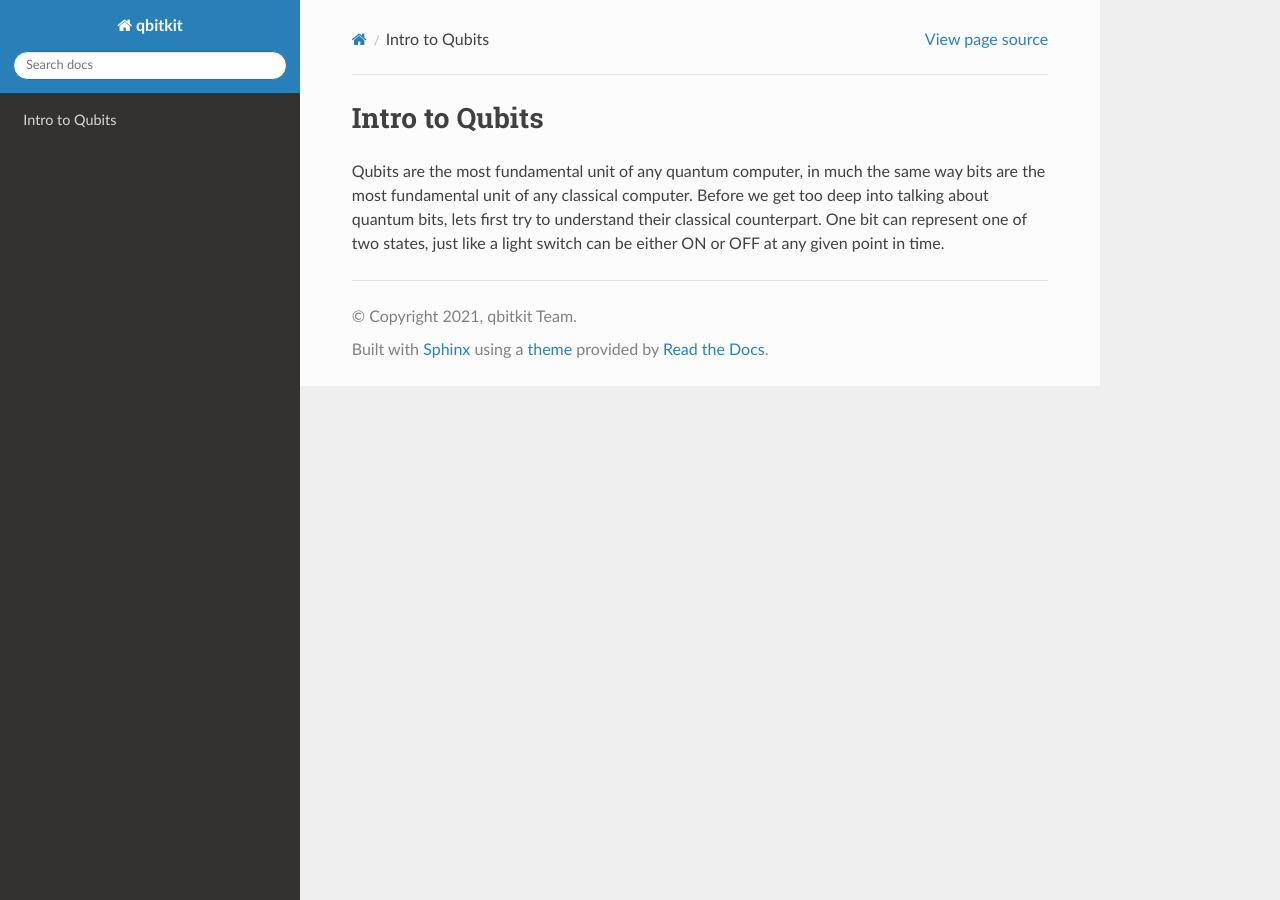
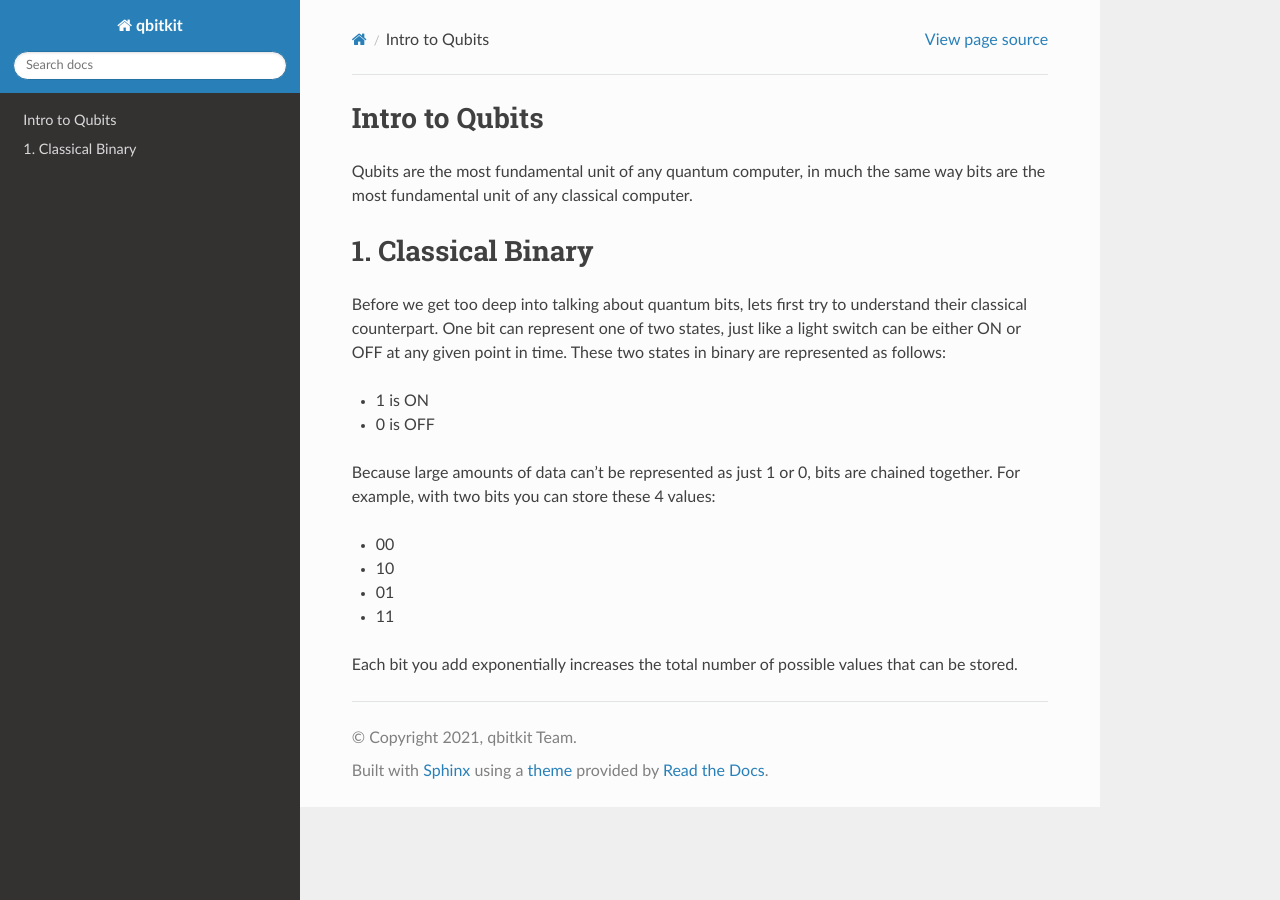
Before and after one commit to qbitkit/qbitkit, a Sphinx documentation site: the page built from doc/sphinx/qubit.rst, in a window 1280 px wide. Built offline with Sphinx 7.4.7 and the Read the Docs theme 2.0.0, drawn with Linux system fonts in a browser that asks for light colours.

Commit message:
:pencil: Add a little more info

```diff
--- a/doc/sphinx/qubit.rst
+++ b/doc/sphinx/qubit.rst
@@ -3,6 +3,24 @@ Intro to Qubits
 
 Qubits are the most fundamental unit of any quantum computer,
 in much the same way bits are the most fundamental unit of any classical computer.
+
+1. Classical Binary
+===================
 Before we get too deep into talking about quantum bits, lets first try to understand
 their classical counterpart. One bit can represent one of two states,
 just like a light switch can be either ON or OFF at any given point in time.
+These two states in binary are represented as follows:
+
+* 1 is ON
+* 0 is OFF
+
+Because large amounts of data can't be represented as just 1 or 0, bits are chained together.
+For example, with two bits you can store these 4 values:
+
+* 00
+* 10
+* 01
+* 11
+
+Each bit you add exponentially increases the total number of possible values that
+can be stored.
```
